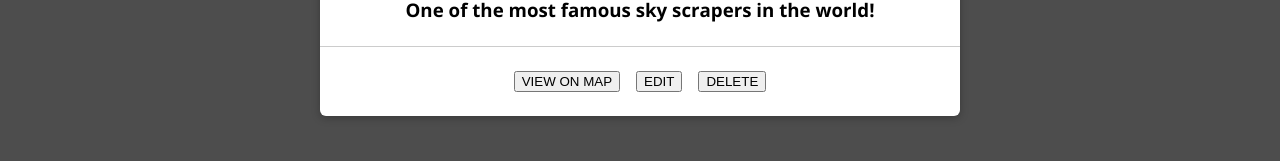
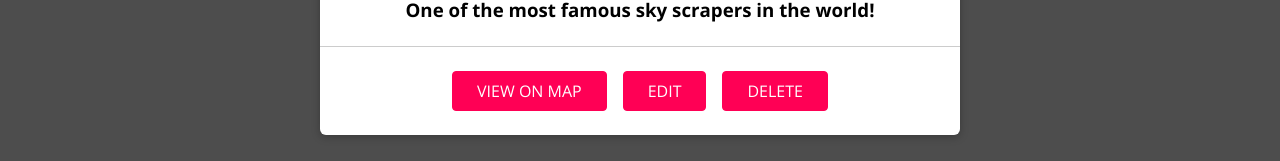
Before and after one commit to FerhatAdibelli0/Frontend-MernApp, a React (Create React App) app: page /u1/places in a window 1280 px wide. Shown: the part 490-651 px from the top of the page. Built offline with nearby package versions, Linux system fonts and the light colour scheme.

Commit message:
custom button created

```diff
--- a/src/places/components/PlaceItem.js
+++ b/src/places/components/PlaceItem.js
@@ -1,9 +1,9 @@
 import React from "react";
 import Card from "../../shared/components/UIElement/Card";
+import Button from "../../shared/components/FormElements/Button"
 import "./PlaceItem.css";
 
-const PlaceItem = (props) => {
-  return (
+const PlaceItem = (props) => (
   <li className="place-item">
     <Card className="place-item__content">
       <div className="place-item__image">
@@ -15,13 +15,12 @@
         <h3>{props.description}</h3>
       </div>
       <div className="place-item__actions">
-          <button>VIEW ON MAP</button>
-          <button>EDIT</button>
-          <button>DELETE</button>
+        <Button>VIEW ON MAP</Button>
+        <Button>EDIT</Button>
+        <Button>DELETE</Button>
       </div>
     </Card>
   </li>
 );
-};
 
 export default PlaceItem;
--- /dev/null
+++ b/src/shared/components/FormElements/Button.css
@@ -0,0 +1,61 @@
+.button {
+  font: inherit;
+  padding: 0.5rem 1.5rem;
+  border: 1px solid #ff0055;
+  border-radius: 4px;
+  background: #ff0055;
+  color: white;
+  cursor: pointer;
+  margin-right: 1rem;
+  text-decoration: none;
+  display: inline-block;
+}
+
+.button:focus {
+  outline: none;
+}
+
+.button:hover,
+.button:active {
+  background: #ff4382;
+  border-color: #ff4382;
+}
+
+.button--inverse {
+  background: transparent;
+  color: #ff0055;
+}
+
+.button--inverse:hover,
+.button--inverse:active {
+  color: white;
+  background: #ff0055;
+}
+
+.button--danger {
+  background: #830000;
+  border-color: #830000;
+}
+
+.button--danger:hover,
+.button--danger:active {
+  background: #f34343;
+  border-color: #f34343;
+}
+
+.button:disabled,
+.button:hover:disabled,
+.button:active:disabled {
+  background: #ccc;
+  color: #979797;
+  border-color: #ccc;
+  cursor: not-allowed;
+}
+
+.button--small {
+  font-size: 0.8rem;
+}
+
+.button--big {
+  font-size: 1.5rem;
+}
--- /dev/null
+++ b/src/shared/components/FormElements/Button.js
@@ -0,0 +1,43 @@
+import React from 'react';
+import { Link } from 'react-router-dom';
+
+import './Button.css';
+
+const Button = props => {
+  if (props.href) {
+    return (
+      <a
+        className={`button button--${props.size || 'default'} ${props.inverse &&
+          'button--inverse'} ${props.danger && 'button--danger'}`}
+        href={props.href}
+      >
+        {props.children}
+      </a>
+    );
+  }
+  if (props.to) {
+    return (
+      <Link
+        to={props.to}
+        exact={props.exact}
+        className={`button button--${props.size || 'default'} ${props.inverse &&
+          'button--inverse'} ${props.danger && 'button--danger'}`}
+      >
+        {props.children}
+      </Link>
+    );
+  }
+  return (
+    <button
+      className={`button button--${props.size || 'default'} ${props.inverse &&
+        'button--inverse'} ${props.danger && 'button--danger'}`}
+      type={props.type}
+      onClick={props.onClick}
+      disabled={props.disabled}
+    >
+      {props.children}
+    </button>
+  );
+};
+
+export default Button;
```
Lines whose indentation alone changed are shown as unchanged.
